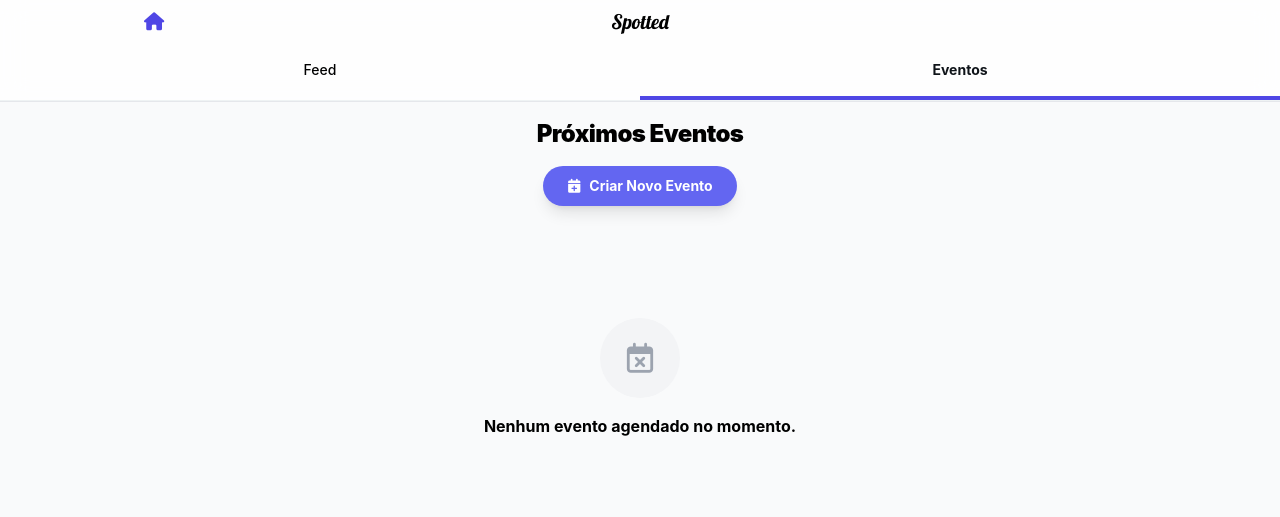
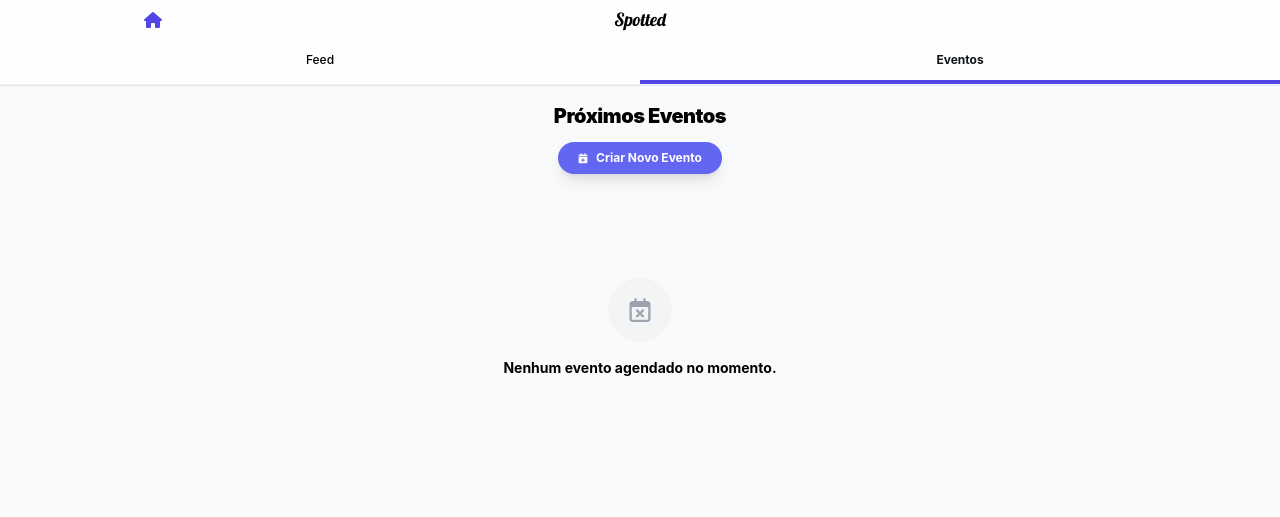
Before and after one commit to joaorodriguesdev-detect/Spotted-Social-RedeSocial, a Flask app: page /eventos in a window 1280 px wide. Shown: the top 517 px of the page. Run offline with Flask 3, Linux system fonts and the light colour scheme; the visitor is signed in with stand-in values (Sample User, id 1); some libraries are stand-ins or nearby versions.

Commit message:
Update eventos.html

```diff
--- a/templates/eventos.html
+++ b/templates/eventos.html
@@ -31,99 +31,99 @@
 
     <nav class="backdrop-blur-md border-b sticky top-0 z-[100] transition-all bg-white/80">
         <div class="max-w-5xl mx-auto flex justify-between items-center relative py-2 px-4">
-            <a href="/feed" class="text-indigo-600 text-lg"><i class="fa-solid fa-house"></i></a>
-            <h1 class="text-xl insta-font absolute left-1/2 -translate-x-1/2">Spotted</h1>
+            <a href="/feed" class="text-indigo-600 text-base"><i class="fa-solid fa-house"></i></a>
+            <h1 class="text-lg insta-font absolute left-1/2 -translate-x-1/2">Spotted</h1>
             <div class="w-8"></div>
         </div>
         <div class="flex border-b twitter-border">
-            <a href="/feed" class="flex-1 py-4 text-center hover:bg-gray-100 dark:hover:bg-white/5 transition text-secondary font-medium text-sm">Feed</a>
-            <a href="/eventos" class="flex-1 py-4 text-center hover:bg-gray-100 dark:hover:bg-white/5 transition tab-active text-sm">Eventos</a>
+            <a href="/feed" class="flex-1 py-3 text-center hover:bg-gray-100 dark:hover:bg-white/5 transition text-secondary font-medium text-xs">Feed</a>
+            <a href="/eventos" class="flex-1 py-3 text-center hover:bg-gray-100 dark:hover:bg-white/5 transition tab-active text-xs">Eventos</a>
         </div>
     </nav>
 
     <div class="max-w-[600px] mx-auto p-4 pb-24 text-center">
-        <div class="mb-8">
-            <h2 class="text-2xl font-black mb-4 tracking-tight">Próximos Eventos</h2>
-            <button onclick="document.getElementById('modal-evento').classList.add('active')" class="bg-indigo-500 text-white px-6 py-2.5 rounded-full font-bold text-sm hover:bg-indigo-600 transition shadow-lg inline-flex items-center">
-                <i class="fa-solid fa-calendar-plus mr-2"></i> Criar Novo Evento
+        <div class="mb-6">
+            <h2 class="text-xl font-black mb-3 tracking-tight">Próximos Eventos</h2>
+            <button onclick="document.getElementById('modal-evento').classList.add('active')" class="bg-indigo-500 text-white px-5 py-2 rounded-full font-bold text-xs hover:bg-indigo-600 transition shadow-lg inline-flex items-center">
+                <i class="fa-solid fa-calendar-plus mr-2 text-[10px]"></i> Criar Novo Evento
             </button>
         </div>
 
-        <div class="space-y-6 text-left">
+        <div class="space-y-4 text-left">
             {% for event in events %}
-            <div class="bg-white rounded-3xl border twitter-border shadow-sm overflow-hidden transition hover:shadow-md">
+            <div class="bg-white rounded-2xl border twitter-border shadow-sm overflow-hidden transition hover:shadow-md">
                 {% if event.media_url %}
-                <div class="w-full h-56 overflow-hidden">
+                <div class="w-full h-48 overflow-hidden">
                     <img src="{{ url_for('static', filename='uploads/' + event.media_url) }}" class="w-full h-full object-cover">
                 </div>
                 {% endif %}
-                <div class="p-6">
-                    <div class="flex justify-between items-start mb-3">
-                        <h3 class="text-xl font-black text-indigo-500 leading-tight">{{ event.title }}</h3>
+                <div class="p-5">
+                    <div class="flex justify-between items-start mb-2">
+                        <h3 class="text-lg font-black text-indigo-500 leading-tight">{{ event.title }}</h3>
                         {% if event.user_id == session.get('user_id') or session.get('is_admin') %}
-                        <a href="/excluir_evento/{{ event.id }}" class="text-gray-400 hover:text-red-500 transition-colors p-1"><i class="fa-solid fa-trash-can text-sm"></i></a>
+                        <a href="/excluir_evento/{{ event.id }}" class="text-gray-400 hover:text-red-500 transition-colors p-1"><i class="fa-solid fa-trash-can text-xs"></i></a>
                         {% endif %}
                     </div>
 
-                    <div id="desc-{{ event.id }}" class="desc-container text-sm opacity-90 leading-relaxed whitespace-pre-wrap mb-2">
+                    <div id="desc-{{ event.id }}" class="desc-container text-[13px] opacity-90 leading-relaxed whitespace-pre-wrap mb-1">
                         {{ event.description }}
                     </div>
-                    <button onclick="toggleDescription({{ event.id }}, this)" class="text-indigo-500 text-xs font-bold mb-4 hover:underline focus:outline-none">
+                    <button onclick="toggleDescription({{ event.id }}, this)" class="text-indigo-500 text-[10px] font-bold mb-3 hover:underline focus:outline-none">
                         Mostrar descrição
                     </button>
 
-                    <div class="flex flex-col space-y-2 pt-4 border-t twitter-border text-[12px] font-bold text-secondary">
-                        <div class="flex items-center"><i class="fa-regular fa-calendar-check mr-3 text-indigo-500 text-base"></i> {{ event.event_date }}</div>
-                        <div class="flex items-center"><i class="fa-solid fa-location-dot mr-3 text-indigo-500 text-base"></i> {{ event.location }}</div>
+                    <div class="flex flex-col space-y-1.5 pt-3 border-t twitter-border text-[11px] font-bold text-secondary">
+                        <div class="flex items-center"><i class="fa-regular fa-calendar-check mr-2 text-indigo-500 text-sm"></i> {{ event.event_date }}</div>
+                        <div class="flex items-center"><i class="fa-solid fa-location-dot mr-2 text-indigo-500 text-sm"></i> {{ event.location }}</div>
                         <a href="/perfil/{{ event.creator.username }}" class="flex items-center text-indigo-500 hover:text-indigo-700 transition-colors">
-                            <i class="fa-regular fa-circle-user mr-3 text-base"></i> Criado por @{{ event.creator.username }}
+                            <i class="fa-regular fa-circle-user mr-2 text-sm"></i> Criado por @{{ event.creator.username }}
                         </a>
                     </div>
                 </div>
             </div>
             {% else %}
             <div class="text-center py-20">
-                <div class="bg-gray-100 dark:bg-white/5 w-20 h-20 rounded-full flex items-center justify-center mx-auto mb-4">
-                    <i class="fa-regular fa-calendar-xmark text-3xl text-gray-400"></i>
+                <div class="bg-gray-100 dark:bg-white/5 w-16 h-16 rounded-full flex items-center justify-center mx-auto mb-4">
+                    <i class="fa-regular fa-calendar-xmark text-2xl text-gray-400"></i>
                 </div>
-                <p class="text-secondary font-bold">Nenhum evento agendado no momento.</p>
+                <p class="text-secondary font-bold text-sm">Nenhum evento agendado no momento.</p>
             </div>
             {% endfor %}
         </div>
     </div>
 
     <div id="modal-evento" class="fixed inset-0 bg-black/70 z-[200] items-center justify-center p-4 backdrop-blur-sm">
-        <div class="bg-white w-full max-w-md rounded-[2.5rem] overflow-hidden shadow-2xl p-8">
-            <div class="flex justify-between items-center mb-6">
-                <h3 class="font-black text-xl dark:text-white">Criar Evento</h3>
-                <button onclick="closeEventModal()" class="text-gray-400 hover:text-gray-600 transition-transform hover:rotate-90"><i class="fa-solid fa-xmark text-2xl"></i></button>
+        <div class="bg-white w-full max-w-md rounded-[2rem] overflow-hidden shadow-2xl p-6">
+            <div class="flex justify-between items-center mb-5">
+                <h3 class="font-black text-lg dark:text-white">Criar Evento</h3>
+                <button onclick="closeEventModal()" class="text-gray-400 hover:text-gray-600 transition-transform hover:rotate-90"><i class="fa-solid fa-xmark text-xl"></i></button>
             </div>
-            <form action="/criar_evento" method="POST" enctype="multipart/form-data" class="space-y-4">
-                <input type="text" name="title" placeholder="Título impactante" class="w-full border twitter-border rounded-2xl p-4 text-sm outline-none bg-gray-50 dark:bg-black/20 text-gray-900 dark:text-white" required>
+            <form action="/criar_evento" method="POST" enctype="multipart/form-data" class="space-y-3">
+                <input type="text" name="title" placeholder="Título impactante" class="w-full border twitter-border rounded-xl p-3 text-xs outline-none bg-gray-50 dark:bg-black/20 text-gray-900 dark:text-white" required>
 
                 <div class="relative">
-                    <textarea id="event-desc-input" name="description" placeholder="O que vai rolar?" maxlength="500" class="w-full border twitter-border rounded-2xl p-4 text-sm outline-none bg-gray-50 dark:bg-black/20 text-gray-900 dark:text-white h-32 resize-none" required></textarea>
-                    <div id="char-counter" class="absolute bottom-3 right-4 text-[10px] font-bold text-gray-400">0 / 500</div>
+                    <textarea id="event-desc-input" name="description" placeholder="O que vai rolar?" maxlength="500" class="w-full border twitter-border rounded-xl p-3 text-xs outline-none bg-gray-50 dark:bg-black/20 text-gray-900 dark:text-white h-24 resize-none" required></textarea>
+                    <div id="char-counter" class="absolute bottom-2 right-3 text-[9px] font-bold text-gray-400">0 / 500</div>
                 </div>
 
-                <div class="grid grid-cols-2 gap-3">
-                    <input type="date" name="date" class="w-full border twitter-border rounded-2xl p-4 text-sm outline-none bg-gray-50 dark:bg-black/20 text-gray-900 dark:text-white" required>
-                    <input type="time" name="time" class="w-full border twitter-border rounded-2xl p-4 text-sm outline-none bg-gray-50 dark:bg-black/20 text-gray-900 dark:text-white" required>
+                <div class="grid grid-cols-2 gap-2">
+                    <input type="date" name="date" class="w-full border twitter-border rounded-xl p-3 text-xs outline-none bg-gray-50 dark:bg-black/20 text-gray-900 dark:text-white" required>
+                    <input type="time" name="time" class="w-full border twitter-border rounded-xl p-3 text-xs outline-none bg-gray-50 dark:bg-black/20 text-gray-900 dark:text-white" required>
                 </div>
-                <input type="text" name="location" placeholder="Localização" class="w-full border twitter-border rounded-2xl p-4 text-sm outline-none bg-gray-50 dark:bg-black/20 text-gray-900 dark:text-white" required>
+                <input type="text" name="location" placeholder="Localização" class="w-full border twitter-border rounded-xl p-3 text-xs outline-none bg-gray-50 dark:bg-black/20 text-gray-900 dark:text-white" required>
 
                 <div id="preview-container" class="relative">
                     <img id="event-image-preview" src="#" class="preview-img-event">
-                    <button type="button" id="remove-preview" onclick="removeImagePreview()" class="hidden absolute top-2 right-2 bg-red-500 text-white w-6 h-6 rounded-full flex items-center justify-center shadow-lg"><i class="fa-solid fa-xmark text-[10px]"></i></button>
+                    <button type="button" id="remove-preview" onclick="removeImagePreview()" class="hidden absolute top-1 right-1 bg-red-500 text-white w-5 h-5 rounded-full flex items-center justify-center shadow-lg"><i class="fa-solid fa-xmark text-[8px]"></i></button>
                 </div>
 
                 <div class="flex items-center space-x-2">
-                    <label class="text-xs font-black text-indigo-500 cursor-pointer border-2 border-indigo-500 border-dashed rounded-2xl p-4 w-full text-center hover:bg-indigo-50 dark:hover:bg-indigo-500/10 transition">
-                        <i class="fa-solid fa-image mr-2 text-base"></i> Capa do Evento
+                    <label class="text-[10px] font-black text-indigo-500 cursor-pointer border-2 border-indigo-500 border-dashed rounded-xl p-3 w-full text-center hover:bg-indigo-50 dark:hover:bg-indigo-500/10 transition">
+                        <i class="fa-solid fa-image mr-1 text-sm"></i> Capa do Evento
                         <input type="file" name="file" id="event-file-input" class="hidden" accept="image/*" onchange="previewEventImage(this)">
                     </label>
                 </div>
-                <button type="submit" class="w-full bg-indigo-600 text-white font-black py-4 rounded-2xl hover:bg-indigo-700 transition shadow-xl active:scale-95">Publicar Agora</button>
+                <button type="submit" class="w-full bg-indigo-600 text-white font-black py-3 rounded-xl hover:bg-indigo-700 transition shadow-xl active:scale-95 text-xs">Publicar Agora</button>
             </form>
         </div>
     </div>
```
